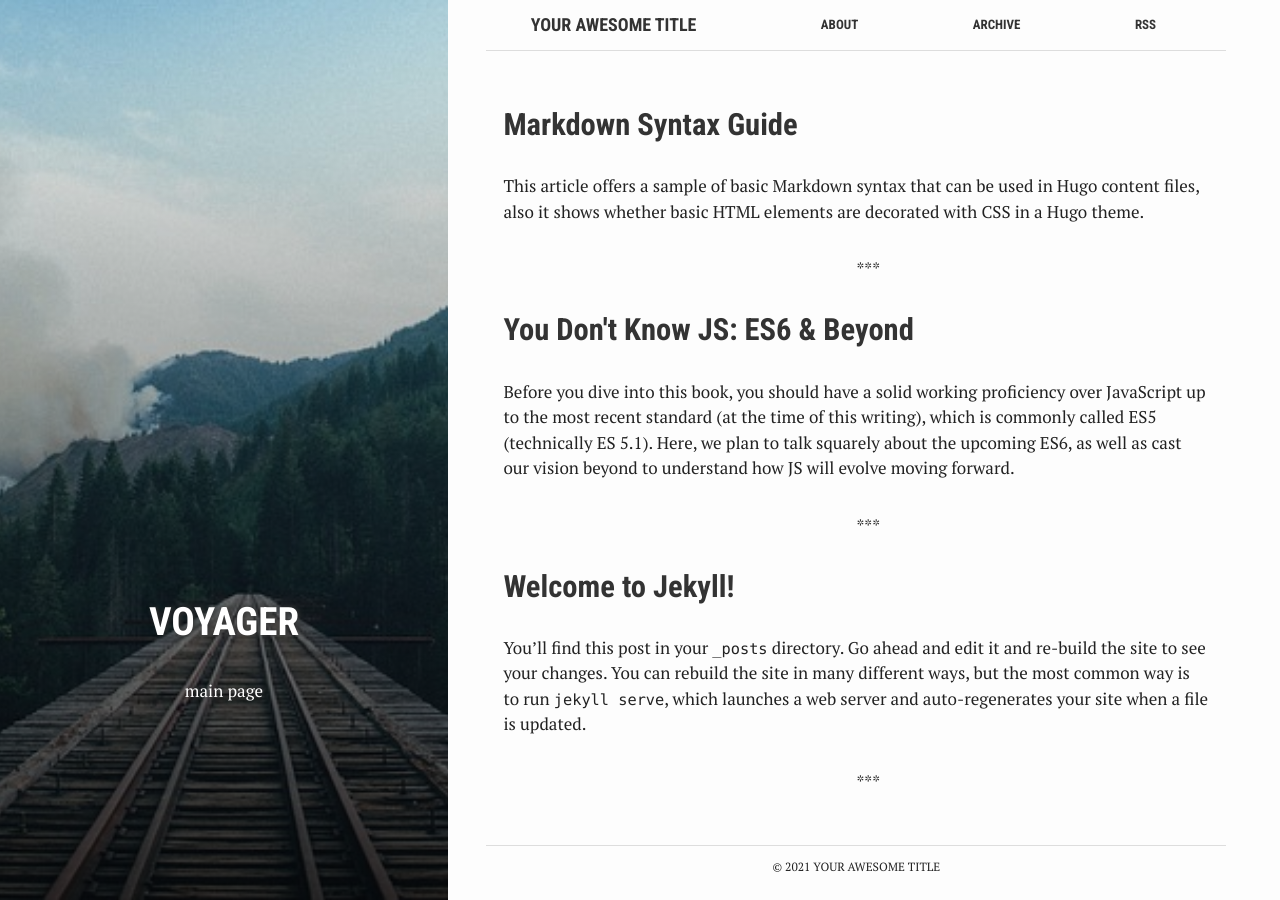
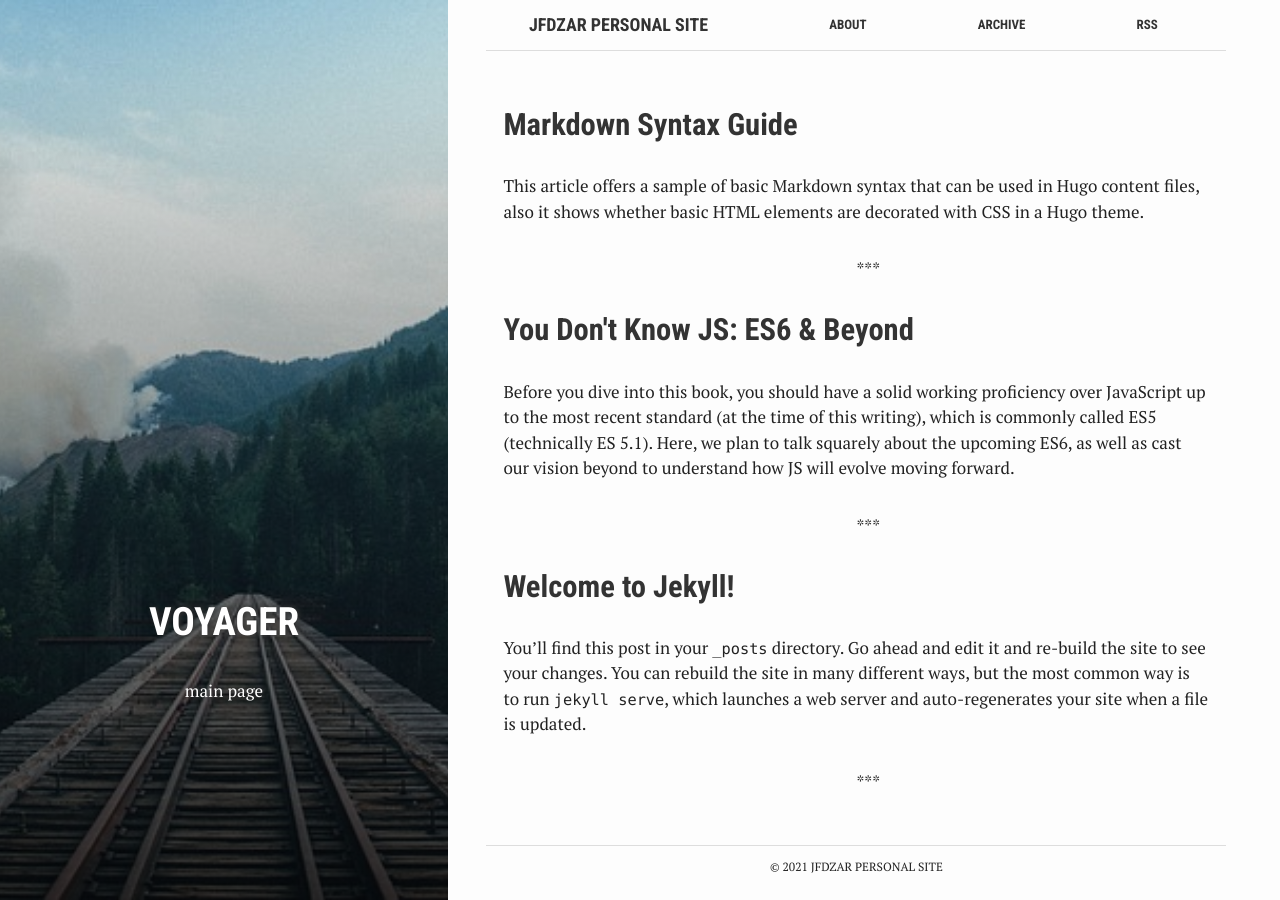
Before and after one commit to jfdzar/jfdzar.github.io, a Jekyll site: the page built from index.html, in a window 1280 px wide. Built offline with Jekyll 4.4.1, drawn with Linux system fonts in a browser that asks for light colours.

Commit message:
adapting config file

```diff
--- a/_config.yml
+++ b/_config.yml
@@ -6,17 +6,17 @@
 # 'jekyll serve'. If you change this file, please restart the server process.
 
 # Site settings
-title: Your awesome title
-email: your-email@domain.com
+title: Jfdzar Personal Site
+email: jfdzar@gmail.com
 description: > # this means to ignore newlines until "baseurl:"
   Write an awesome description for your new site here. You can edit this
   line in _config.yml. It will appear in your document head meta (for
   Google search results) and in your feed.xml site description.
 baseurl: "" # the subpath of your site, e.g. /blog
 lang: "en"
-url: "http://localhost:4000" # the base hostname & protocol for your site
-twitter_username: jekyllrb
-github_username:  jekyll
+url: "https://jfdzar.github.io" # the base hostname & protocol for your site
+twitter_username: jfdzar
+github_username:  jfdzar
 disqus_username:
 
 # Build settings
```
